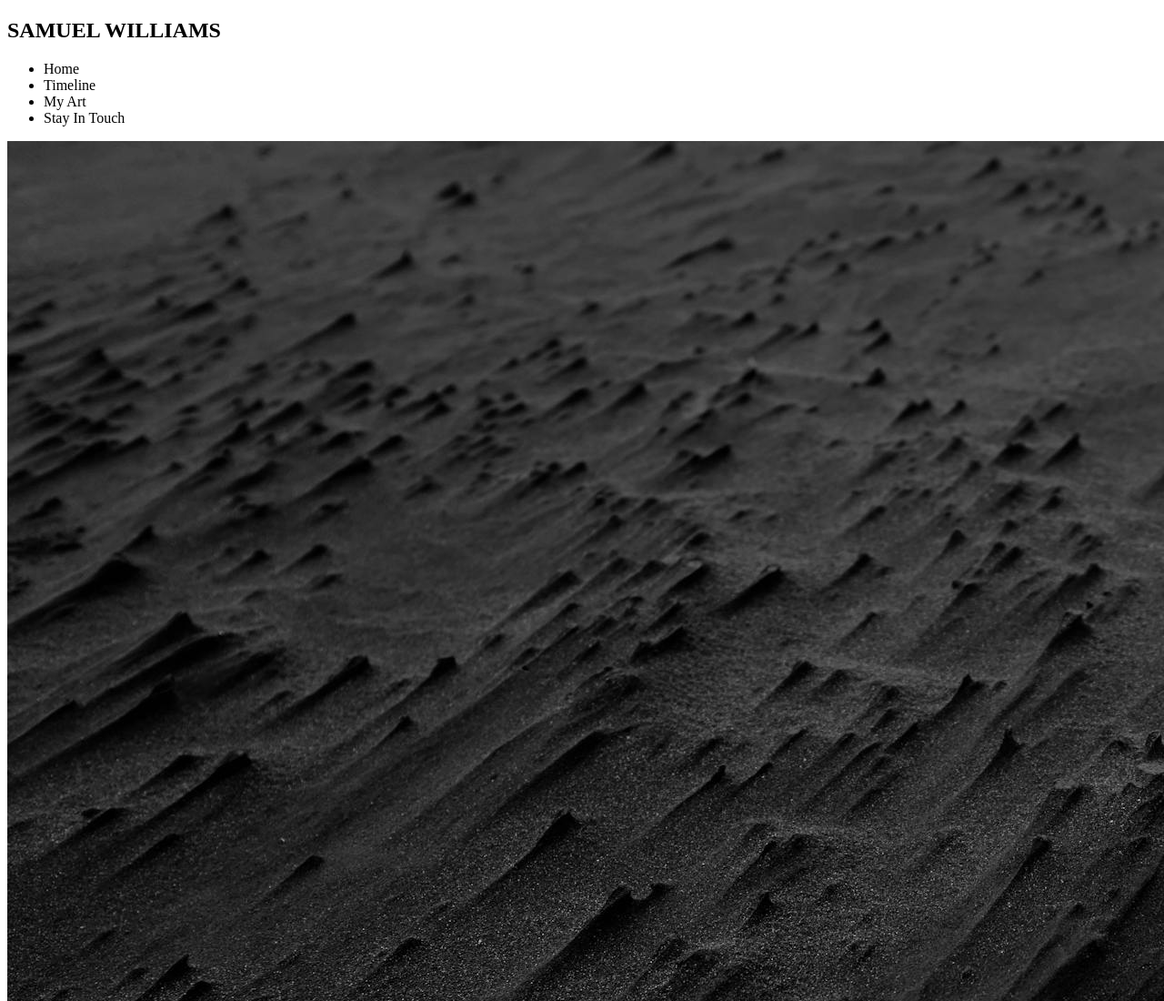
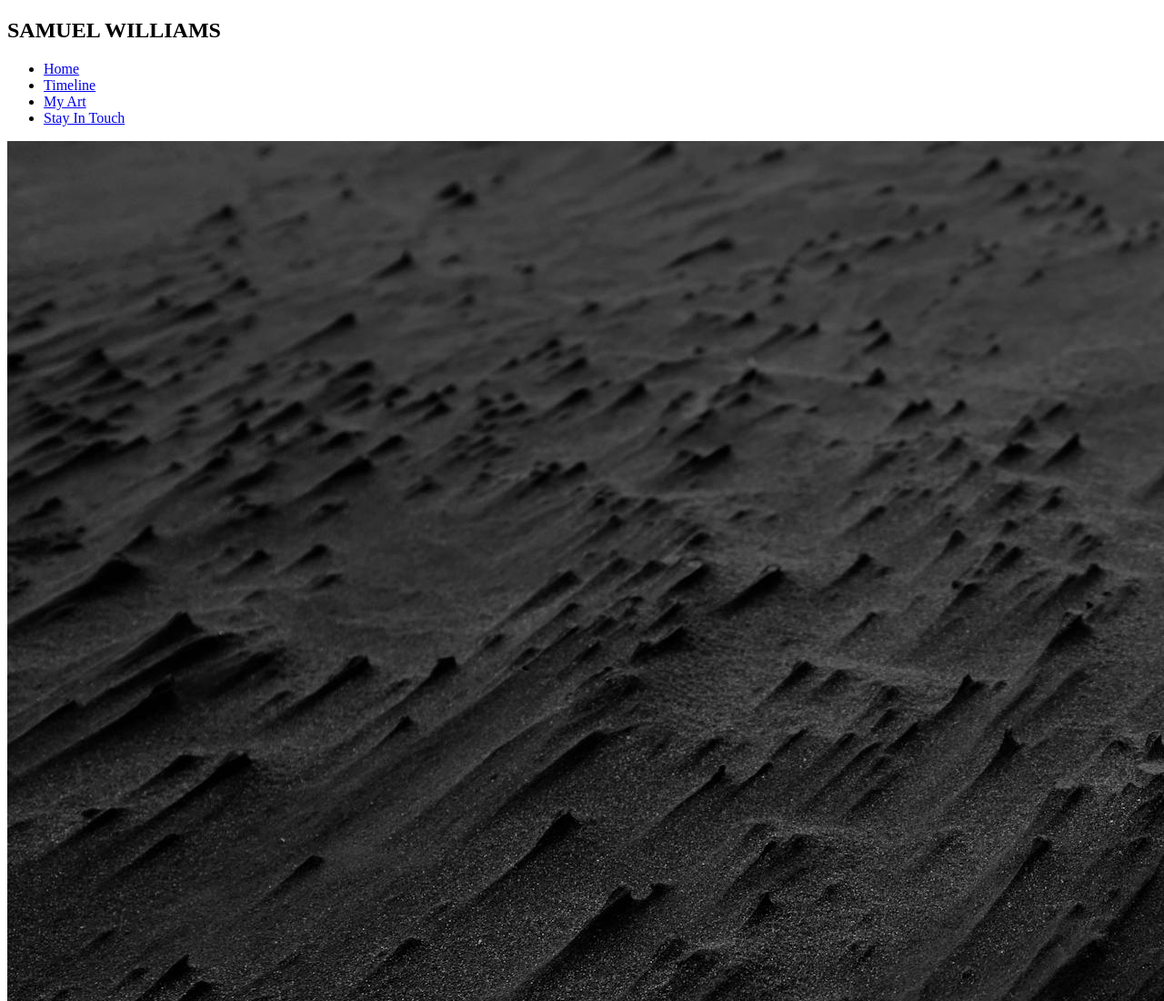
Before and after one commit to swilliamssw/Samuel-Williams, a plain HTML site: page index.html in a window 1280 px wide. Shown: the top 1100 px of the page at 91% size. Drawn offline with Linux system fonts and the light colour scheme.

Commit message:
href links added to nav bar and class set for nav links.

```diff
--- a/index.html
+++ b/index.html
@@ -3,7 +3,7 @@
 
 <head>
     <meta charset="UTF-8">
-    <meta name="viewport" content="width=device-width, initial-scale=1.0">
+    <meta name="viewport" content="width=device-width, initial-scale=1.0 shrink-to-fit=no">
     <link href="style.css" rel="stylesheet" type="text/css">
     <title>Samuel Williams</title>
 </head>
@@ -16,10 +16,16 @@
         <div class="nav-bar">
             <nav>
                 <ul>
-                    <li>Home</li>
-                    <li>Timeline</li>
-                    <li>My Art</li>
-                    <li>Stay In Touch</li>
+                    <li>
+                        <a href="index.html" class="nav-link"> Home</a></li>
+                    <li>
+                        <a href="timeline.html" class="nav-link">Timeline</a></li>
+                    <li>
+                        <a href="myart.html" class="nav-link">My Art</a>
+                    </li>
+                    <li>
+                        <a href="stayintouch.html" class="nav-link">Stay In Touch</a>
+                    </li>
                 </ul>
             </nav>
         </div>
```
